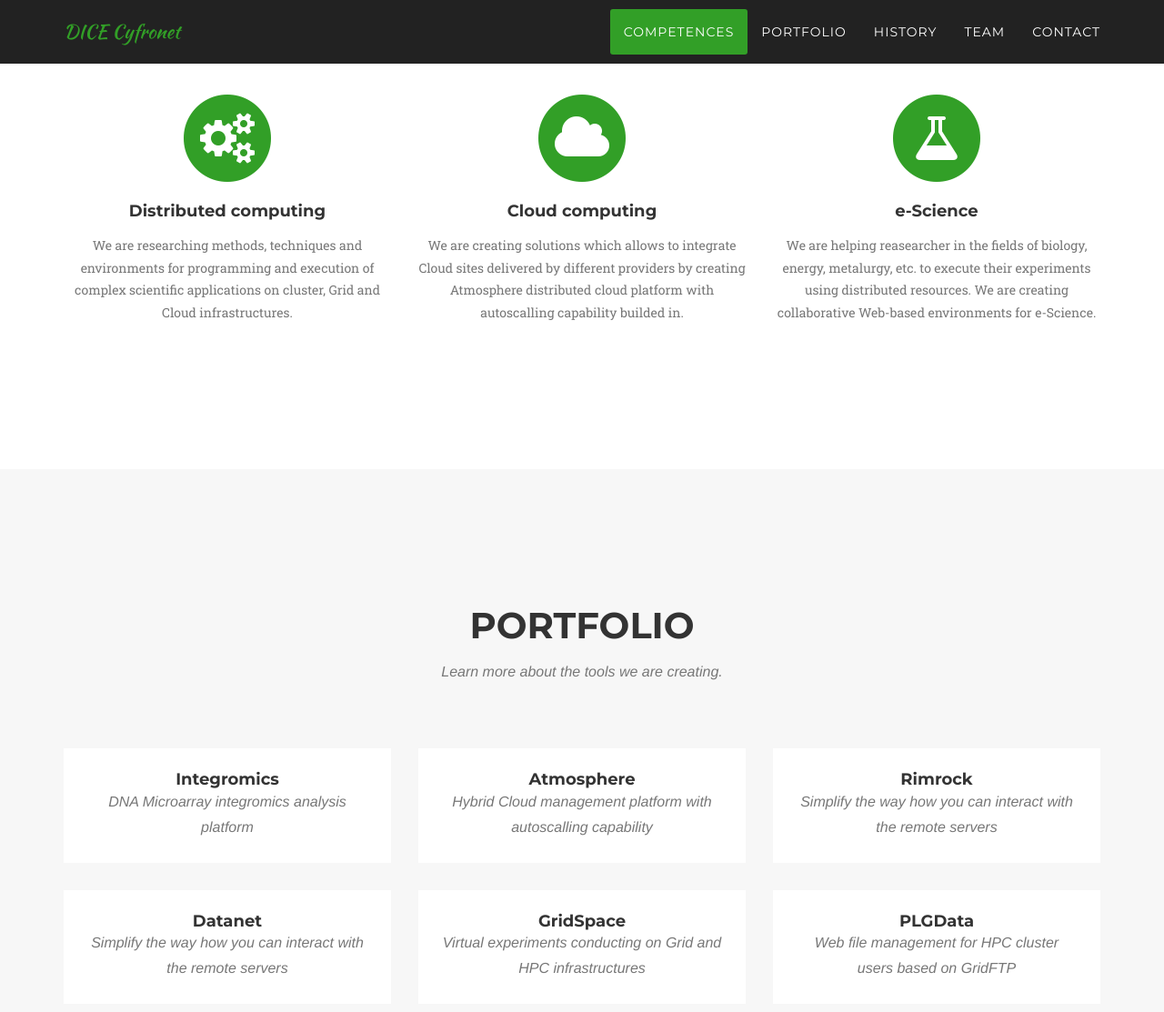
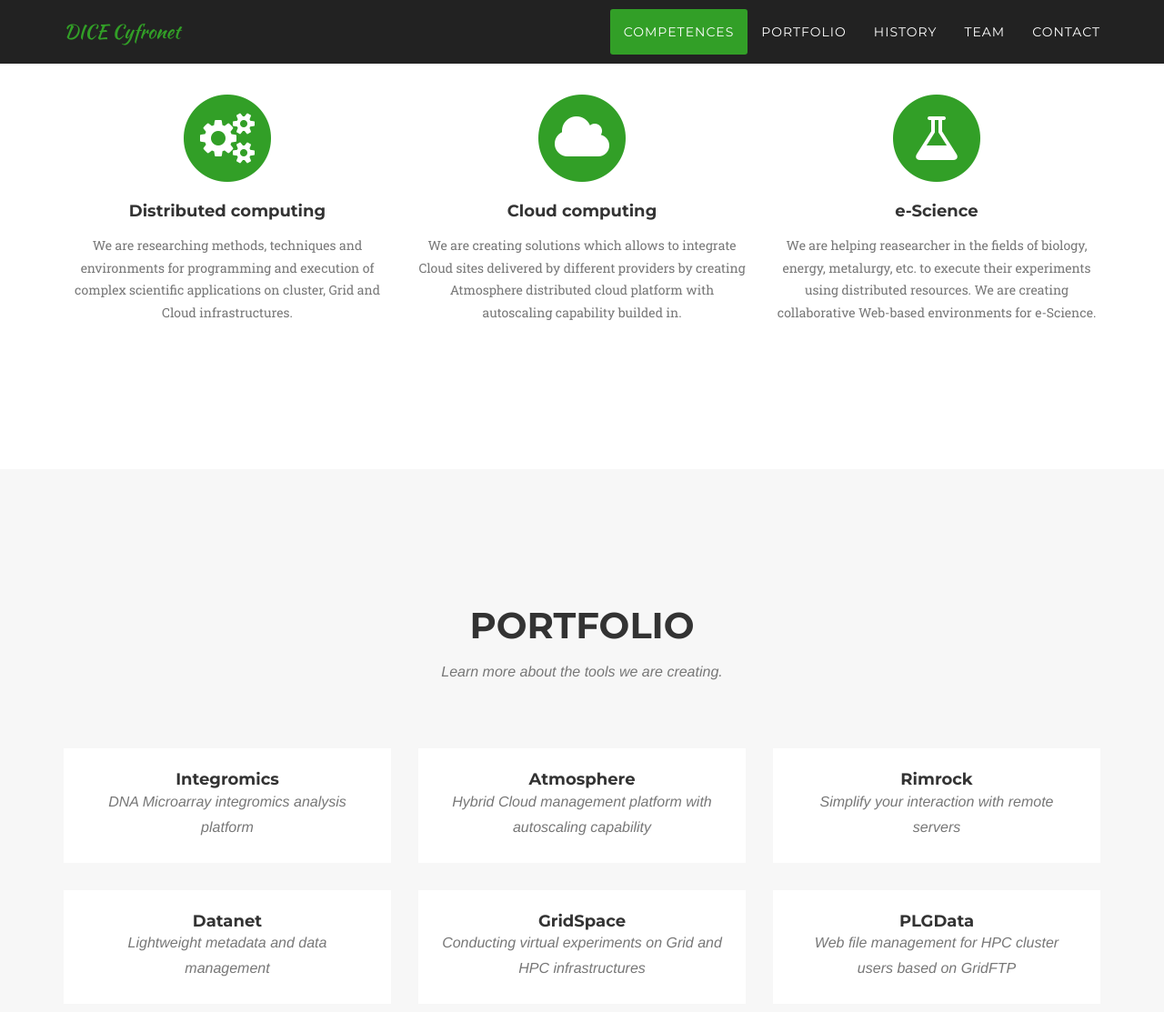
Before and after one commit to dice-cyfronet/dice-cyfronet.github.io-old, a Jekyll site: the page built from _posts/2014-11-18-datanet.markdown, in a window 1280 px wide and 1400 px high, scrolled down 1068 px. Shown: the top 1113 px of the window at 91% size. Built offline with Jekyll 4.4.1, drawn with Linux system fonts in a browser that asks for light colours; nearby versions of some CDN libraries; some web fonts are replaced; some of the changed text lies outside the part shown.

Commit message:
PN proofreading

```diff
--- a/_includes/competences.html
+++ b/_includes/competences.html
@@ -34,7 +34,7 @@
         <p class="text-muted">
           We are creating solutions which allows to integrate Cloud sites delivered by
           different providers by creating Atmosphere distributed cloud platform with
-          autoscalling capability builded in.
+          autoscaling  capability builded in.
         </p>
       </div>
       <div class="col-md-4">
--- a/_includes/history.html
+++ b/_includes/history.html
@@ -4,7 +4,7 @@
         <div class="row">
             <div class="col-lg-12 text-center">
                 <h2 class="section-heading">History</h2>
-                <h3 class="section-subheading text-muted">Learn more about projects we were involved in.</h3>
+                <h3 class="section-subheading text-muted">Learn more about the projects we have been involved in.</h3>
             </div>
         </div>
         <div class="row">
--- a/_posts/2014-11-17-gridspace.markdown
+++ b/_posts/2014-11-17-gridspace.markdown
@@ -1,6 +1,6 @@
 ---
 title: GridSpace
-subtitle: Virtual experiments conducting on Grid and HPC infrastructures
+subtitle: Conducting virtual experiments on Grid and HPC infrastructures
 layout: default
 modal-id: 3
 date: 2014-07-14
--- a/_posts/2014-11-18-datanet.markdown
+++ b/_posts/2014-11-18-datanet.markdown
@@ -1,6 +1,6 @@
 ---
 title: Datanet
-subtitle: Simplify the way how you can interact with the remote servers
+subtitle: Lightweight metadata and data management
 layout: default
 modal-id: 4
 date: 2014-07-14
--- a/_posts/2014-11-19-rimrock.markdown
+++ b/_posts/2014-11-19-rimrock.markdown
@@ -1,6 +1,6 @@
 ---
 title: Rimrock
-subtitle: Simplify the way how you can interact with the remote servers
+subtitle: Simplify your interaction with remote servers
 layout: default
 modal-id: 5
 date: 2014-07-14
--- a/_posts/2014-11-20-atmosphere.markdown
+++ b/_posts/2014-11-20-atmosphere.markdown
@@ -1,6 +1,6 @@
 ---
 title: Atmosphere
-subtitle: Hybrid Cloud management platform with autoscalling capability
+subtitle: Hybrid Cloud management platform with autoscaling  capability
 layout: default
 modal-id: 6
 date: 2014-07-15
```
